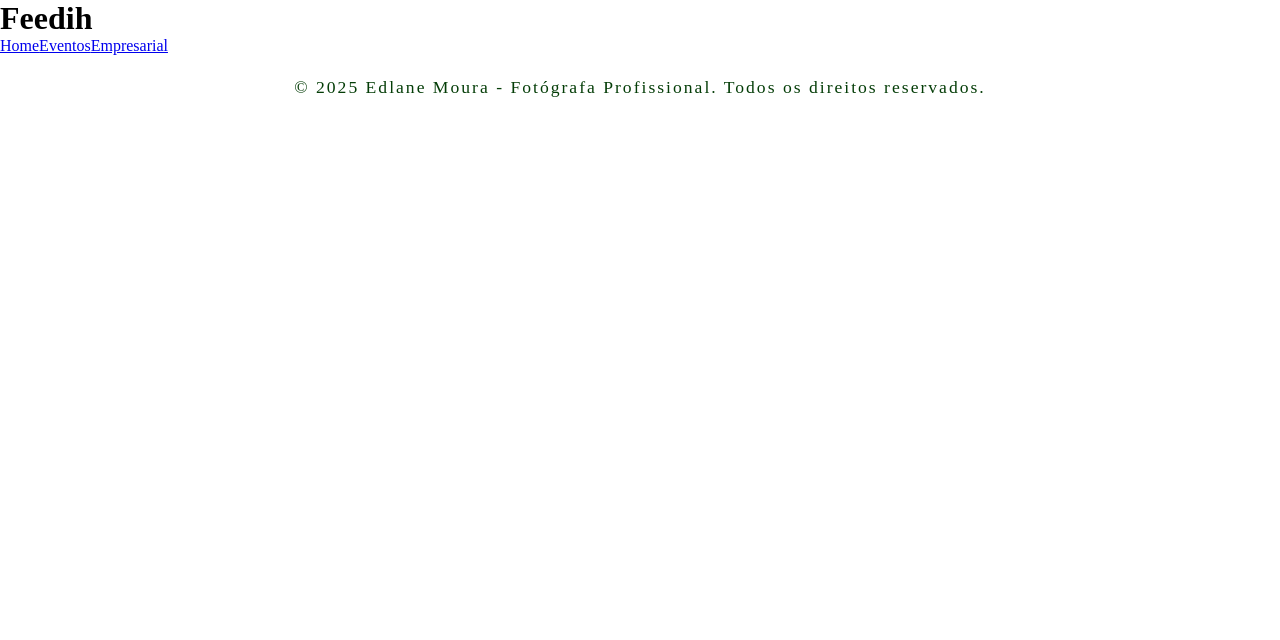
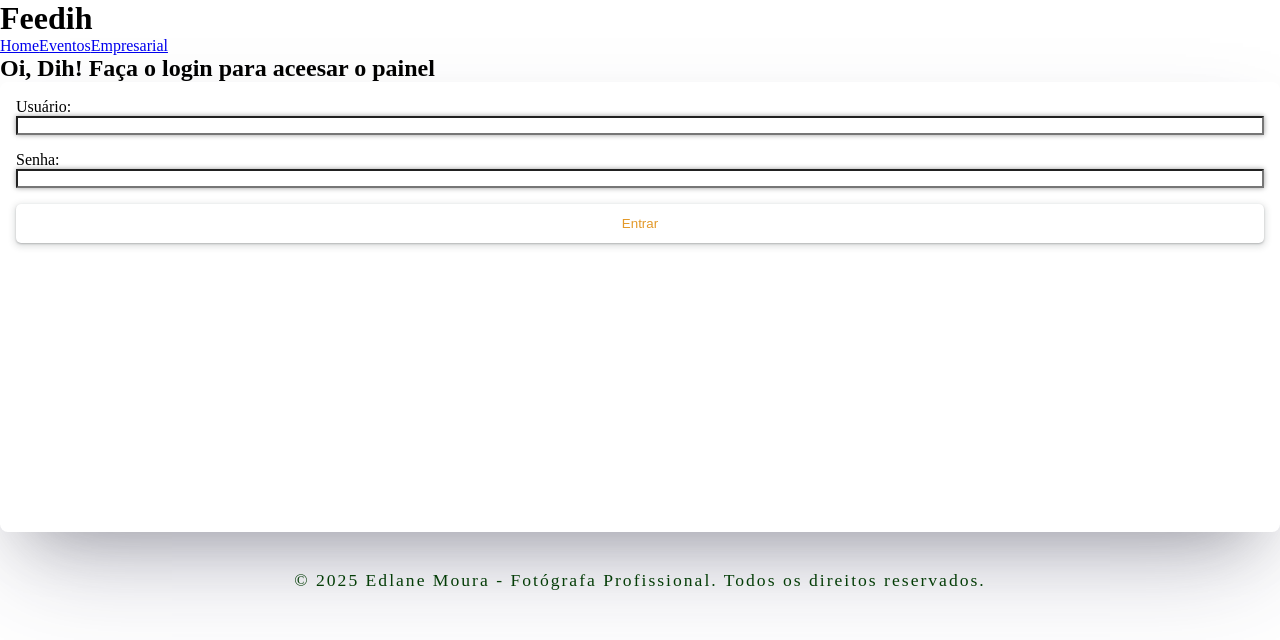
Before and after one commit to Dev-Josee/portfolio-frontend, a React (Vite) app: page /login in a window 1280 px wide. Shown: the top 640 px of the page. Built offline with nearby package versions, Linux system fonts and the light colour scheme; a web font is replaced by a local one.

Commit message:
criado tela de login com autenticação para acesso ao painel admin

```diff
--- a/src/App.jsx
+++ b/src/App.jsx
@@ -1,14 +1,23 @@
 import React from "react";
-import { BrowserRouter as Router, Routes, Route } from "react-router-dom";
+import { BrowserRouter as Router, Routes, Route, Navigate } from "react-router-dom";
 import Header from "./components/Header/Header.jsx";
 import Home from "./pages/Home/Home.jsx";
 import Events from "./pages/Events/Events.jsx";
 import Admin from "./pages/Admin/Admin.jsx";
+import Empresa from "./pages/Empresa/Empresa.jsx";
+import LoginAdmin from "./components/LoginForm/auth/LoginAdmin.jsx";
 import styles from './App.module.css';
-import Empresa from "./pages/Empresa/Empresa.jsx";
 
+const isAuthenticated = () => {
+  return localStorage.getItem('acessToken') ? true : false;
 
+}
 
+/*  if (!isAuthenticated()){
+    return <Navigate to="/login" replace />
+  }
+  return children;
+}*/
 
 
 function App() {
@@ -18,10 +27,18 @@ function App() {
         <Header />
         <main className={styles.main_content}>
           <Routes>
+            <Route path="/login" element={<LoginAdmin />} />
             <Route path="/" element={<Home />} />
             <Route path="/events" element={<Events />} />
-            <Route path="/empresa" element={<Empresa/>} />
-            <Route path="/admin" element={<Admin />} />
+            <Route path="/empresa" element={<Empresa />} />
+
+
+            <Route path="/admin" element={
+
+                <Admin />
+
+            }
+            />
           </Routes>
         </main>
         <footer className={styles.app_footer}>
--- /dev/null
+++ b/src/components/LoginForm/auth/LoginAdmin.jsx
@@ -0,0 +1,94 @@
+import React, { useState } from "react";
+import { useNavigate } from "react-router-dom";
+import styles from './LoginAdmin.module.css';
+
+
+const LoginAdmin = () => {
+    const [username, setUserName] = useState('');
+    const [password, setPassword] = useState('');
+    const [message, setMessage] = useState('');
+
+    const navigate = useNavigate();
+
+    const handleSubmit = async (e) => {
+        e.preventDefault();
+
+        setMessage('Aguarde...');
+
+        try {
+            const response = await fetch('http://localhost:5000/api/admin/login', {
+                method: 'POST',
+                headers: {
+                    'Content-Type': 'application/json'
+                },
+                body: JSON.stringify({
+                    username: username,
+                    password: password
+                }),
+            });
+            const data = await response.json();
+
+            if (response.ok) {
+                localStorage.setItem('accessToken', data.accessToken);
+
+                setMessage('Login realizado! Redirecionando...');
+                navigate('/admin');
+                console.log("Token armazenado:", data.accessToken);
+            } else {
+                setMessage(data.message || 'Erro ao fazer login. Verifique suas credenciais.');
+                console.error('Erro ao fazer login:', data.message);
+            }
+
+        } catch (error) {
+            console.error('Erro na requisição de login:', error);
+            setMessage('Erro ao conectar com o servidor. Tente novamente mais tarde.');
+
+        }
+    };
+
+    return (
+        <div className={styles.logincontainer}>
+            <h2 className={styles.TitleLogin}>
+               Oi, Dih! Faça o login para aceesar o painel
+            </h2>
+
+            {message && <p className={styles.message}>{message}</p>}
+
+            <form onSubmit={handleSubmit}>
+                <div className={styles.formGroup}>
+                    <label htmlFor="username">Usuário:</label>
+                    <input
+                    type="text"
+                    id="username"
+                    value={username}
+                    onChange={(e) => setUserName(e.target.value)}
+                    required
+                    className={styles.input}
+                    />
+                </div>
+                <div className={styles.formGroup}>
+                    <label htmlFor="password">Senha:</label>
+                    <input
+                    type="password"
+                    id="password"
+                    value={password}
+                    onChange={(e) => setPassword(e.target.value)}
+                    required
+                    className={styles.input}
+                    />
+                </div>
+                <button type="submit" className={styles.button}>Entrar</button>
+            </form>
+
+
+
+
+
+        </div>
+    )
+
+
+}
+
+
+export default LoginAdmin;
```
Also changed, not shown: src/components/LoginForm/auth/LoginAdmin.module.css (added), 1 other file (tests, documents, lock files or other folders).
